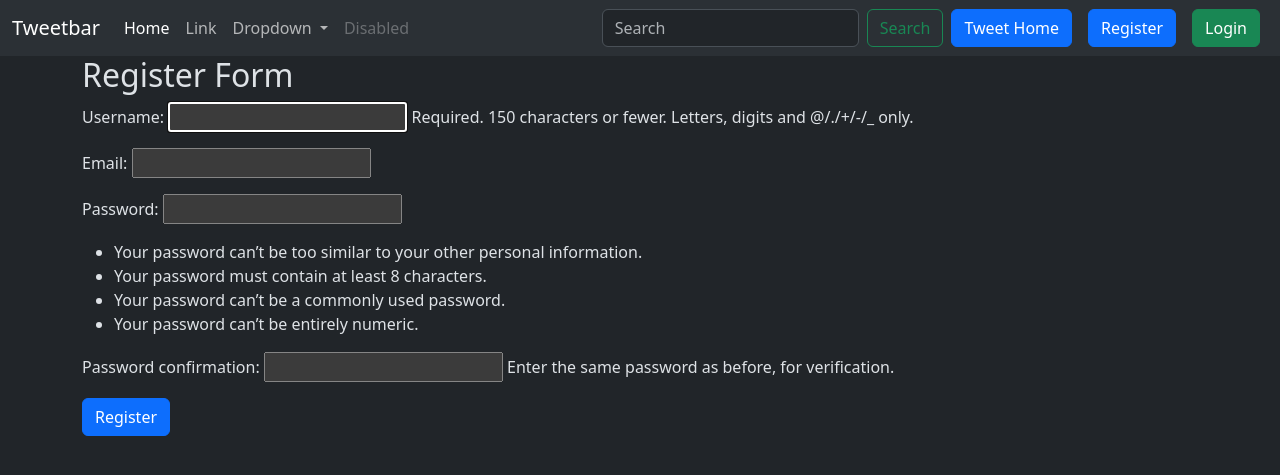
After one commit to Mujahid087/django_project, a Django app: page /tweet/register in a window 1280 px wide. The commit adds this page. Shown: the top 475 px of the page. Run offline with Django 5.2, Linux system fonts and the light colour scheme.

Commit message:
creating the message

```diff
--- a/project/project/settings.py
+++ b/project/project/settings.py
@@ -130,3 +130,8 @@ MEDIA_ROOT=os.path.join(BASE_DIR,'media')
 
 STATIC_URL='static/'
 STATICFILES_DIRS=[os.path.join(BASE_DIR,'static')]
+
+
+LOGIN_URL='/accounts/login'
+LOGOUT_REDIRECT_URL='/tweet/'
+LOGOUT_REDIRECT_URL='/tweet/'
--- a/project/project/urls.py
+++ b/project/project/urls.py
@@ -18,9 +18,11 @@ from django.contrib import admin
 from django.urls import path,include
 from django.conf import settings
 from django.conf.urls.static import static
+from django.contrib.auth.urls import views as auth_views
 
 
 urlpatterns = [
     path('admin/', admin.site.urls),
-    path('tweet/',include('tweet.urls'))
+    path('tweet/',include('tweet.urls')),
+    path('accounts/',include('django.contrib.auth.urls'))
 ] + static(settings.MEDIA_URL,document_root=settings.MEDIA_ROOT)
--- a/project/templates/layout.html
+++ b/project/templates/layout.html
@@ -48,6 +48,16 @@
               <input class="form-control me-2" type="search" placeholder="Search" aria-label="Search">
               <button class="btn btn-outline-success" type="submit">Search</button>
             </form>
+            <a class="btn btn-primary mx-2" href="{%url 'tweet_list'%}">Tweet Home</a>
+            {% if user.is_authenticated  %}
+            <form method="post" action={% url 'logout' %}>
+              {% csrf_token %}
+              <button class="btn btn-danger" type="submit">Logout</button>
+            </form>
+            {%else %}
+            <a class="btn btn-primary mx-2" href="{%url 'register'%}">Register</a>
+            <a class="btn btn-success mx-2" href="{%url 'login'%}">Login</a>
+            {% endif %}
           </div>
         </div>
       </nav>
--- /dev/null
+++ b/project/templates/registration/logged_out.html
@@ -0,0 +1,6 @@
+{% extends "layout.html" %}
+{% block content %}
+<h2>Logged out </h2>
+
+<p>you have been logged out <a href="{%url 'login' %}"></a>Login here</p>
+{% endblock %}
--- /dev/null
+++ b/project/templates/registration/register.html
@@ -0,0 +1,10 @@
+{% extends "layout.html" %}
+{% block content %}
+<h2>Register Form</h2>
+<form method="post">
+    {% csrf_token %}
+    {{form.as_p}}
+    <button class="btn btn-primary">Register</button>
+</form>
+
+{% endblock %}
--- a/project/tweet/forms.py
+++ b/project/tweet/forms.py
@@ -1,8 +1,16 @@
 from django import forms
 from .models import Tweet
+from django.contrib.auth.forms import UserCreationForm
+from django.contrib.auth.models import User
 
 
 class TweetForm(forms.ModelForm):
     class Meta:
         model=Tweet
         fields=['text','photo']
+
+class UserRegistrationForm(UserCreationForm):
+    email=forms.EmailField()
+    class Meta:
+        model=User
+        fields=('username','email','password1','password2')
--- a/project/tweet/urls.py
+++ b/project/tweet/urls.py
@@ -6,4 +6,5 @@ urlpatterns = [
     path('create/', views.tweet_create, name='tweet_create'),
     path('<int:tweet_id>/edit/', views.tweet_edit, name='tweet_edit'),
     path('<int:tweet_id>/delete/', views.tweet_delete, name='tweet_delete'),
+    path('register', views.register, name='register'),
 ]
--- a/project/tweet/views.py
+++ b/project/tweet/views.py
@@ -1,7 +1,9 @@
 from django.shortcuts import render
 from .models import Tweet
-from .forms import TweetForm
+from .forms import TweetForm,UserRegistrationForm
 from django.shortcuts import get_object_or_404,redirect
+from django.contrib.auth.decorators import login_required
+from django.contrib.auth import login
 
 # Create your views here.
 def index(request):
@@ -12,6 +14,7 @@ def tweet_list(request):
     tweets=Tweet.objects.all().order_by('-created_at')
     return render(request,'tweet_list.html',{'tweets':tweets})
 
+@login_required
 def tweet_create(request):
     if request.method=="POST":
         form=TweetForm(request.POST,request.FILES)
@@ -25,7 +28,7 @@ def tweet_create(request):
     return render(request,'tweet_form.html',{'form':form})
 
 
-
+@login_required
 def tweet_edit(request,tweet_id):
     tweet=get_object_or_404(Tweet,pk=tweet_id,user=request.user)
     if request.method=='POST':
@@ -39,9 +42,25 @@ def tweet_edit(request,tweet_id):
         form=TweetForm(instance=tweet)
     return render(request,'tweet_form.html',{'form':form})
 
+@login_required
 def tweet_delete(request,tweet_id):
     tweet=get_object_or_404(Tweet,pk=tweet_id,user=request.user)
     if request.method=='POST':
         tweet.delete()
         return redirect('tweet_list')
     return render(request,'tweet_confirm_delete.html',{'tweet':tweet})
+
+
+def register(request):
+    if request.method == 'POST':
+        form=UserRegistrationForm(request.POST)
+        if form.is_valid():
+            user=form.save(commit=False)
+            user.set_password(form.cleaned_data['password1'])
+            user.save()
+            login(request,user)
+            return redirect('tweet_list')
+    else:
+        form=UserRegistrationForm()
+
+    return render(request,'registration/register.html',{'form':form})
```
Also changed, not shown: project/templates/registration/login.html (added, +11 -0 lines), project/tweet/templates/tweet_list.html (+9 -0 lines), project/db.sqlite3.
